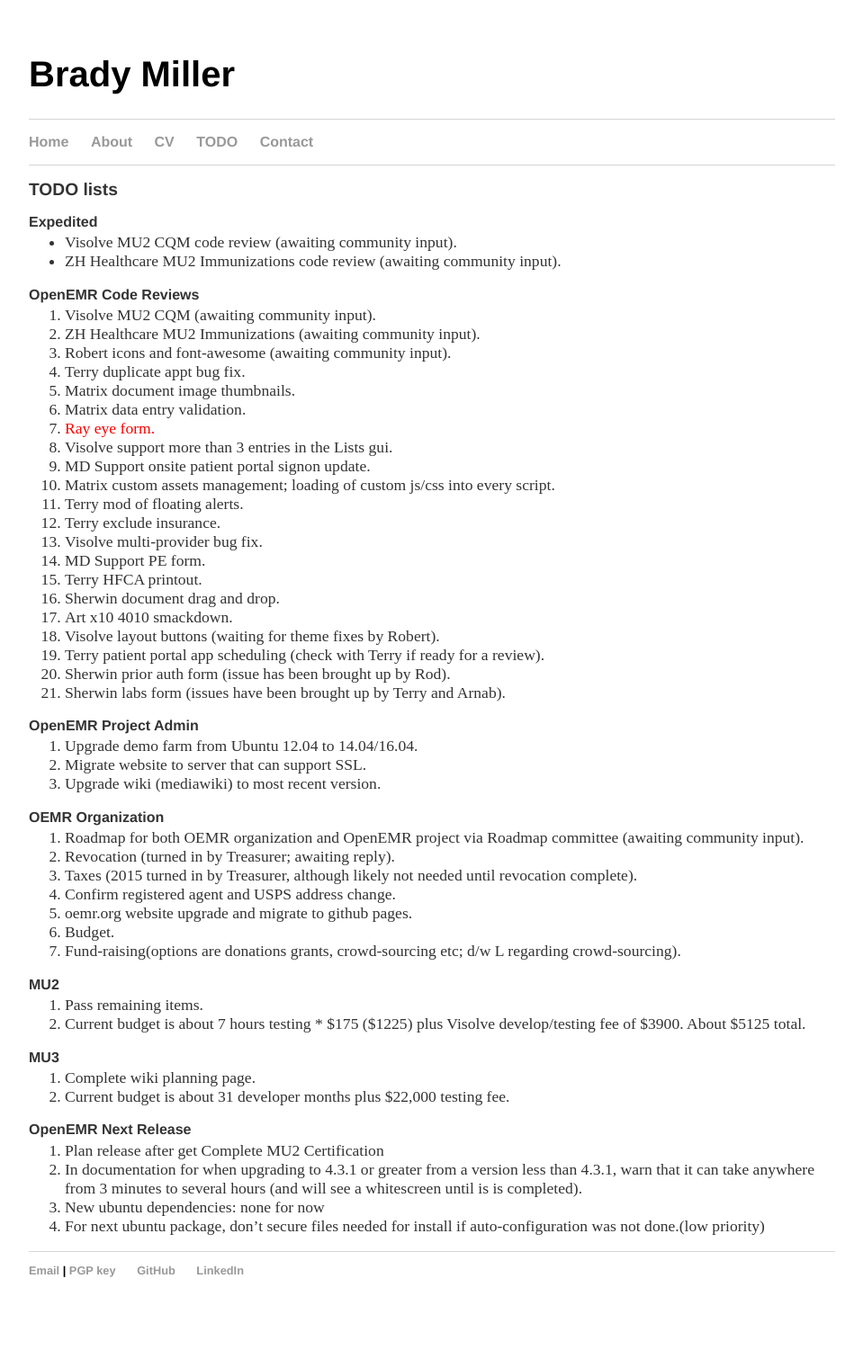
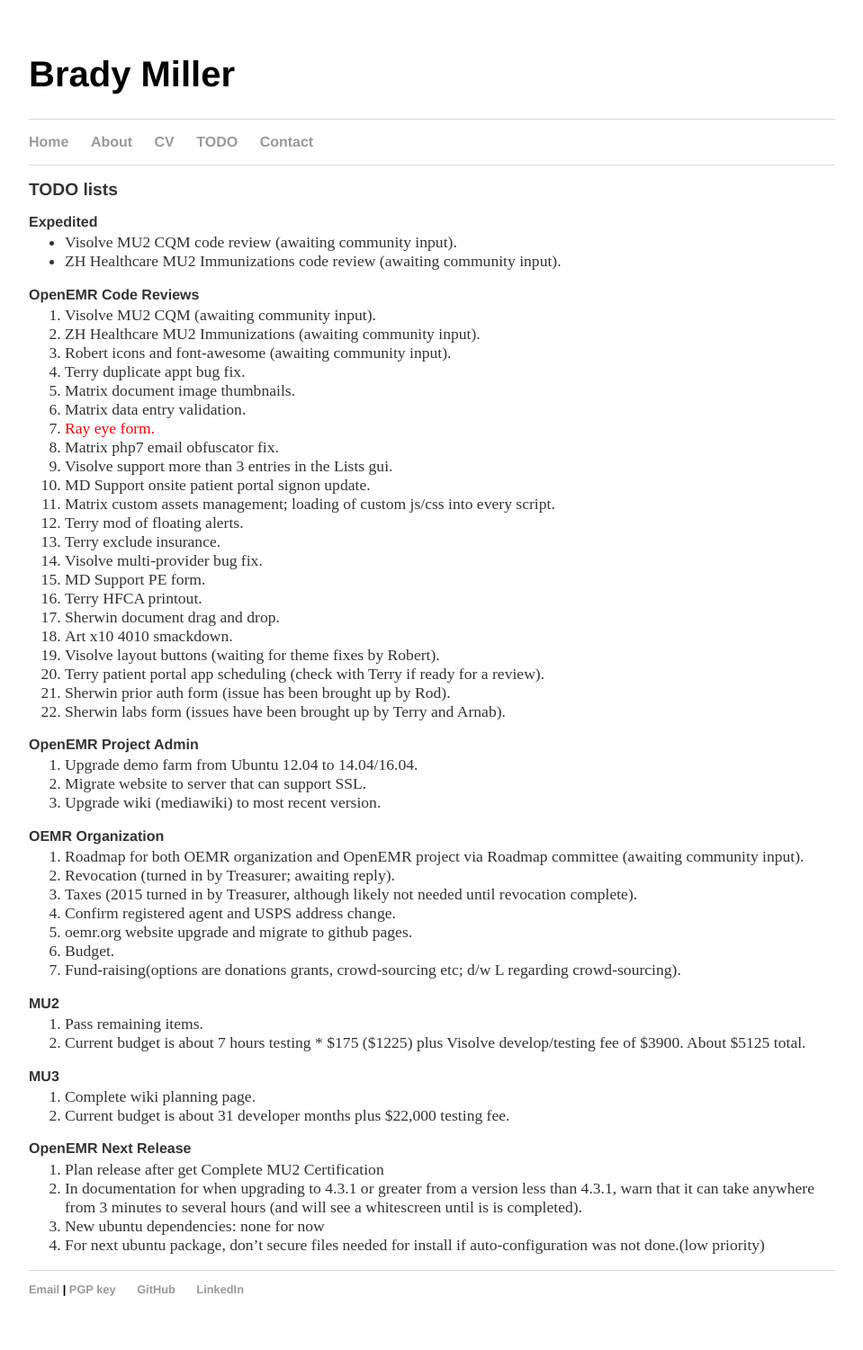
Before and after one commit to bradymiller/bradymiller.github.io, a Jekyll site: the page built from todo/index.md, in a window 1280 px wide. Shown: the whole page at 90% size, without its empty margins (160-1119 px from the left). Built offline with Jekyll 4.4.1, drawn with Linux system fonts in a browser that asks for light colours; before the commit the page ends 1480 px from its top, so only the background shows below that.

Commit message:
Update todo list

```diff
--- a/todo/index.md
+++ b/todo/index.md
@@ -15,6 +15,7 @@
 1. Matrix document image thumbnails.
 1. Matrix data entry validation.
 1. <span style="color: red">Ray eye form.</span>
+1. Matrix php7 email obfuscator fix.
 1. Visolve support more than 3 entries in the Lists gui.
 1. MD Support onsite patient portal signon update.
 1. Matrix custom assets management; loading of custom js/css into every script.
```
